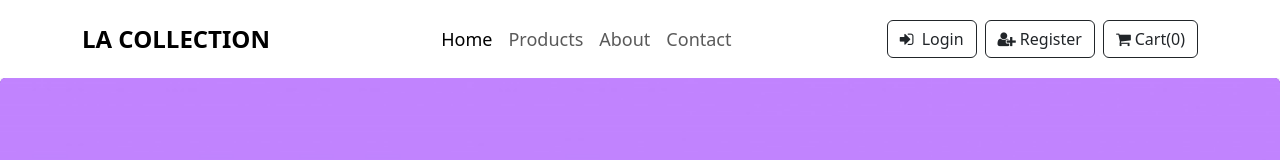
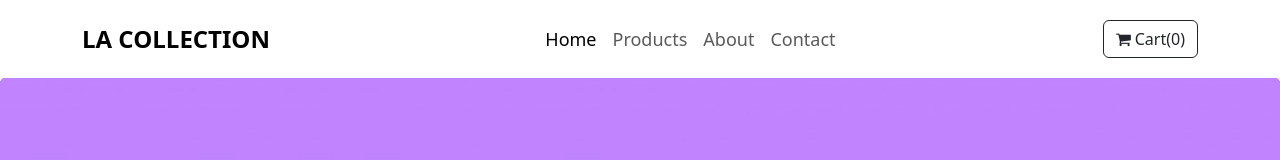
Before and after one commit to kittensgit/ecommerce-app, a React (Create React App) app: page / in a window 1280 px wide. Shown: the top 160 px of the page. Built offline with nearby package versions, Linux system fonts and the light colour scheme; no server answers.

Commit message:
some change

```diff
--- a/src/components/Navbar.jsx
+++ b/src/components/Navbar.jsx
@@ -55,19 +55,6 @@ const Navbar = () => {
                         </ul>
                         <div className="buttons">
                             <NavLink
-                                to="/login"
-                                className="btn btn-outline-dark"
-                            >
-                                <i className="fa fa-sign-in me-1"></i> Login
-                            </NavLink>
-                            <NavLink
-                                to="/register"
-                                className="btn btn-outline-dark ms-2"
-                            >
-                                <i className="fa fa-user-plus me-1"></i>
-                                Register
-                            </NavLink>
-                            <NavLink
                                 to="/cart"
                                 className="btn btn-outline-dark ms-2"
                             >
```
